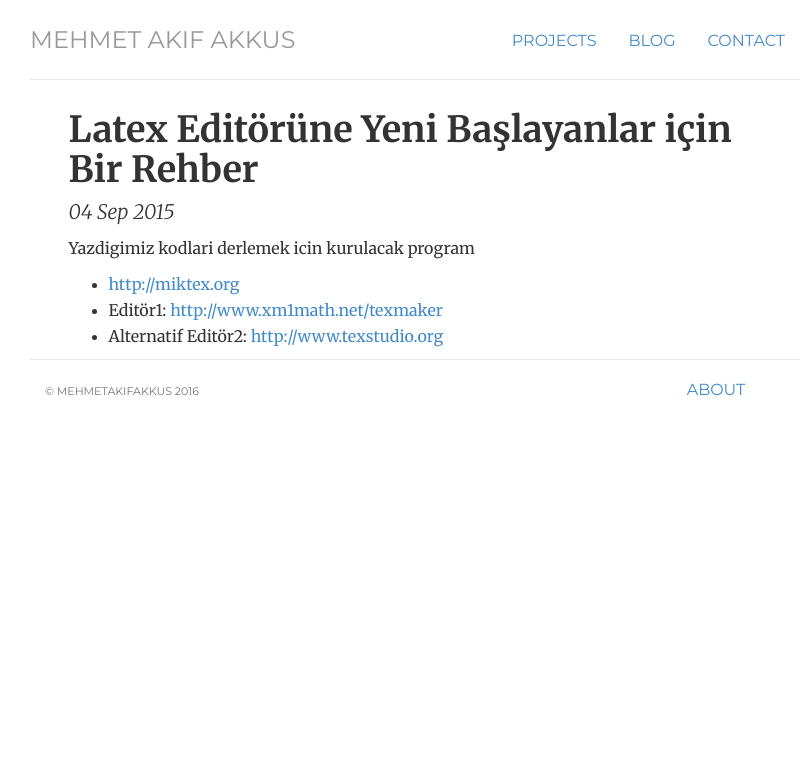
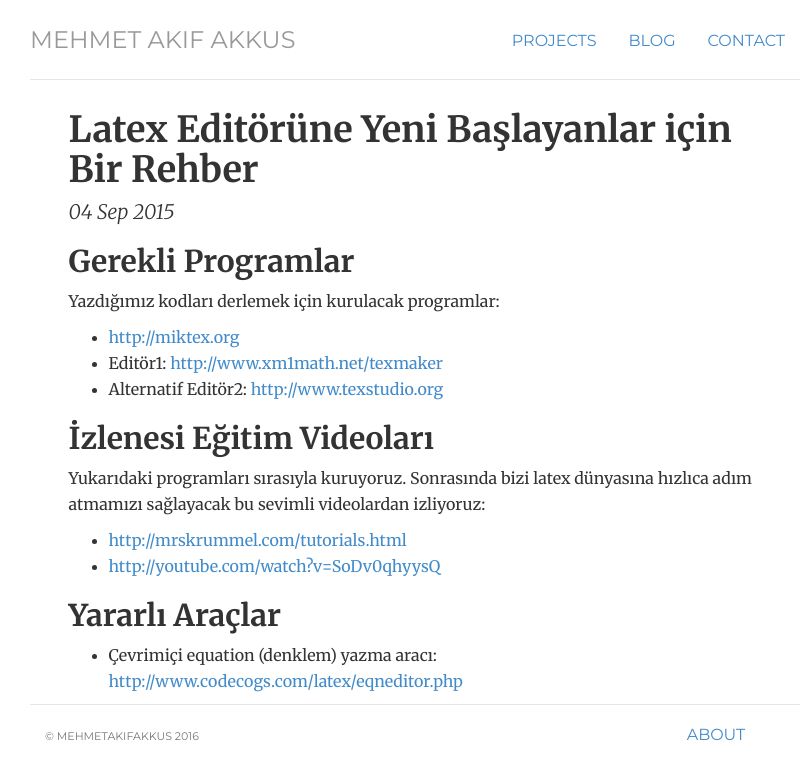
Before and after one commit to mehmetakifakkus/mehmetakifakkus.github.io, a Jekyll site: the page built from _posts/2015-09-04-latex-editorune-yeni-baslayan-rehberi.md, in a window 1280 px wide. Shown: the top 780 px of the page, without its empty margins (225-1037 px from the left). Built offline with Jekyll 4.4.1, drawn with Linux system fonts in a browser that asks for light colours.

Commit message:
Update 2015-09-04-latex-editorune-yeni-baslayan-rehberi.md

```diff
--- a/_posts/2015-09-04-latex-editorune-yeni-baslayan-rehberi.md
+++ b/_posts/2015-09-04-latex-editorune-yeni-baslayan-rehberi.md
@@ -4,7 +4,19 @@ title: "Latex Editörüne Yeni Başlayanlar için Bir Rehber"
 date: 2015-09-04
 ---
 
-Yazdigimiz kodlari derlemek icin kurulacak program
+## Gerekli Programlar
+
+Yazdığımız kodları derlemek için kurulacak programlar:
 - [http://miktex.org](http://miktex.org)
 - Editör1: [http://www.xm1math.net/texmaker](http://www.xm1math.net/texmaker)
 - Alternatif Editör2: [http://www.texstudio.org](http://www.texstudio.org)
+
+## İzlenesi Eğitim Videoları
+
+Yukarıdaki programları sırasıyla kuruyoruz. Sonrasında bizi latex dünyasına hızlıca adım atmamızı sağlayacak bu sevimli videolardan izliyoruz:
+- [http://mrskrummel.com/tutorials.html](http://mrskrummel.com/tutorials.html)
+- [http://youtube.com/watch?v=SoDv0qhyysQ](http://youtube.com/watch?v=SoDv0qhyysQ)
+
+## Yararlı Araçlar
+
+- Çevrimiçi equation (denklem) yazma aracı: [http://www.codecogs.com/latex/eqneditor.php](http://www.codecogs.com/latex/eqneditor.php)
```
